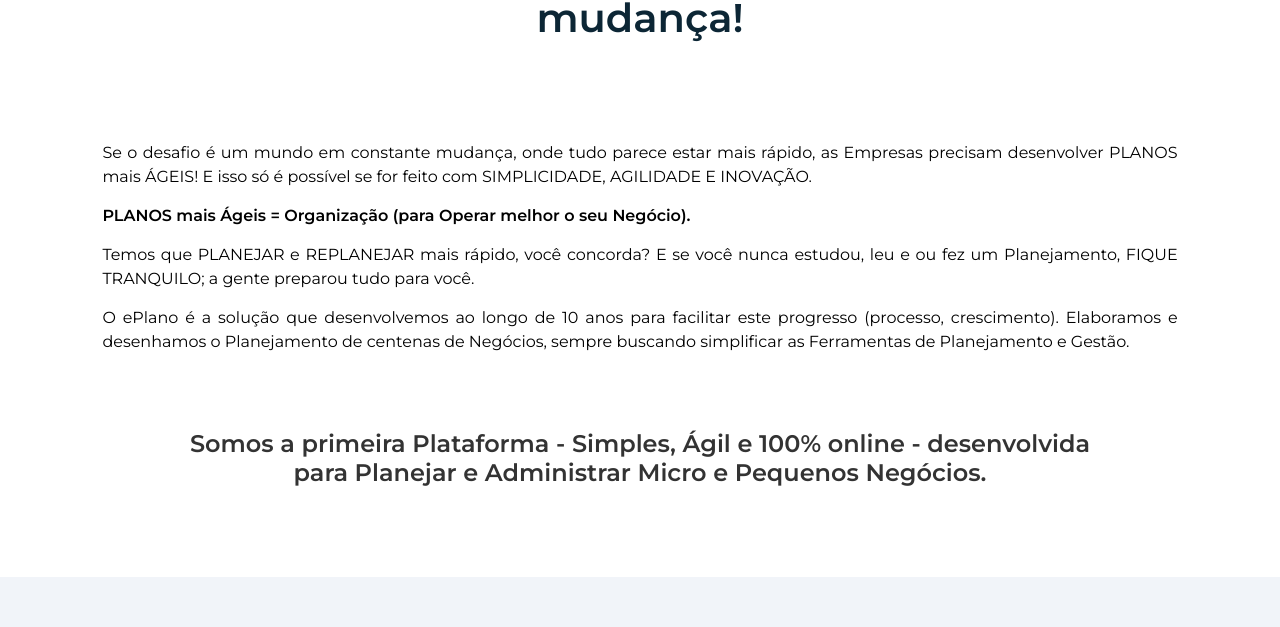
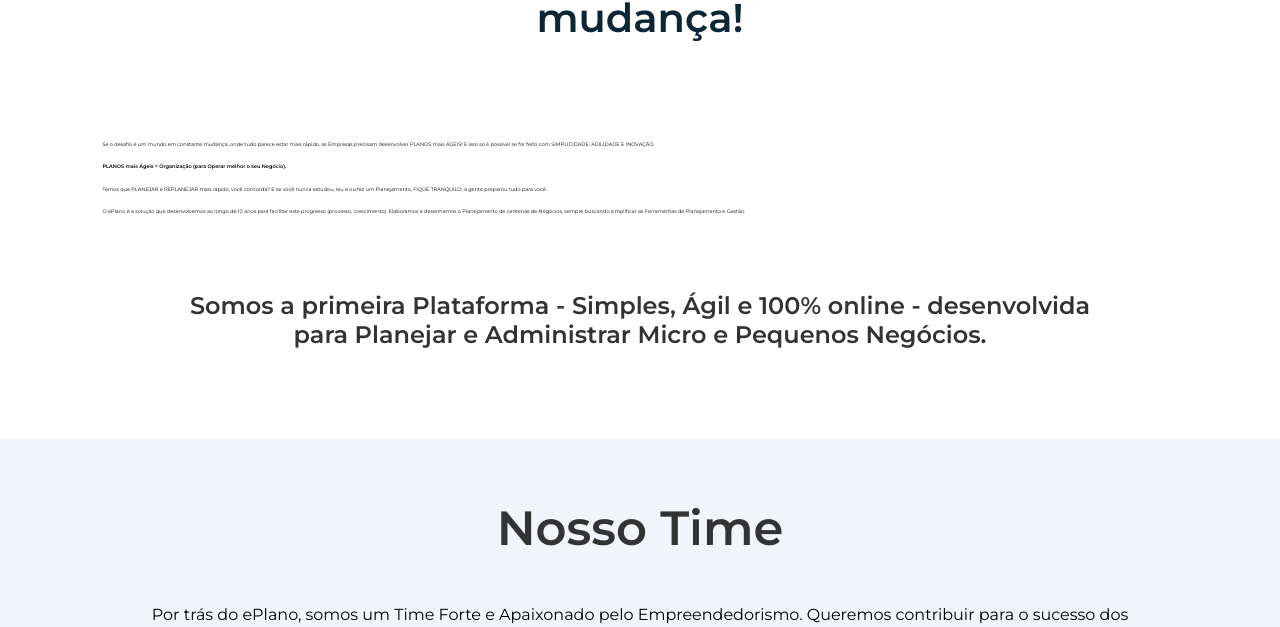
Before and after one commit to gabriellsanabria/appePlano, a React (Create React App) app: page / in a window 1280 px wide. Shown: the part 2557-3184 px from the top of the page. Built offline with nearby package versions, Linux system fonts and the light colour scheme; no server answers.

Commit message:
ajuste texto sobre comp

```diff
--- a/src/components/SobreComp/SobreComp.scss
+++ b/src/components/SobreComp/SobreComp.scss
@@ -61,10 +61,9 @@
         display: flex;
         padding: 0 8%;
         flex-direction: column;
-        text-align: justify;
         p{
             margin: 0 0 15px 0;
-            font-size: 1rem!important;
+            font-size: 5px!important;
         }
         h2{
             text-align: center!important;
```
